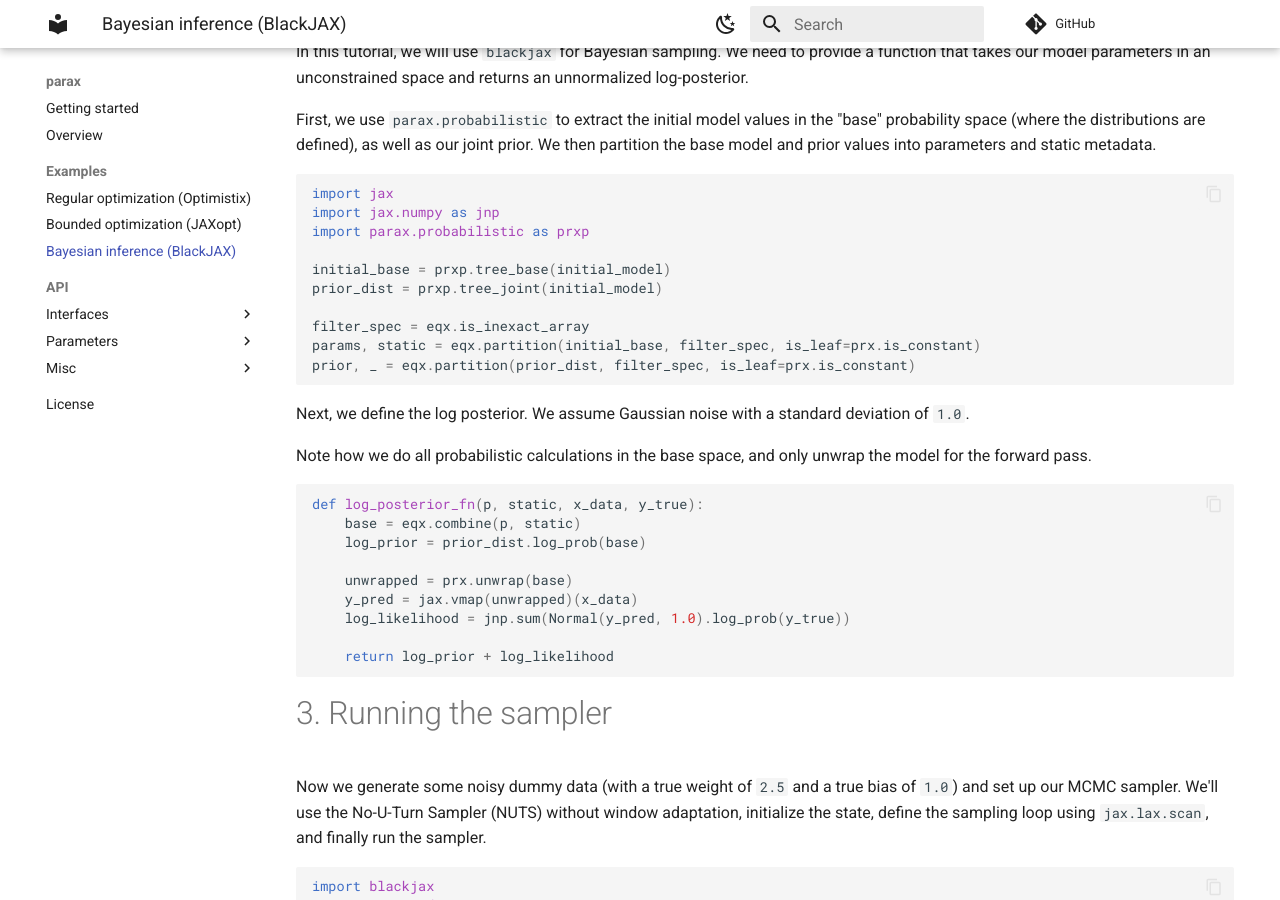
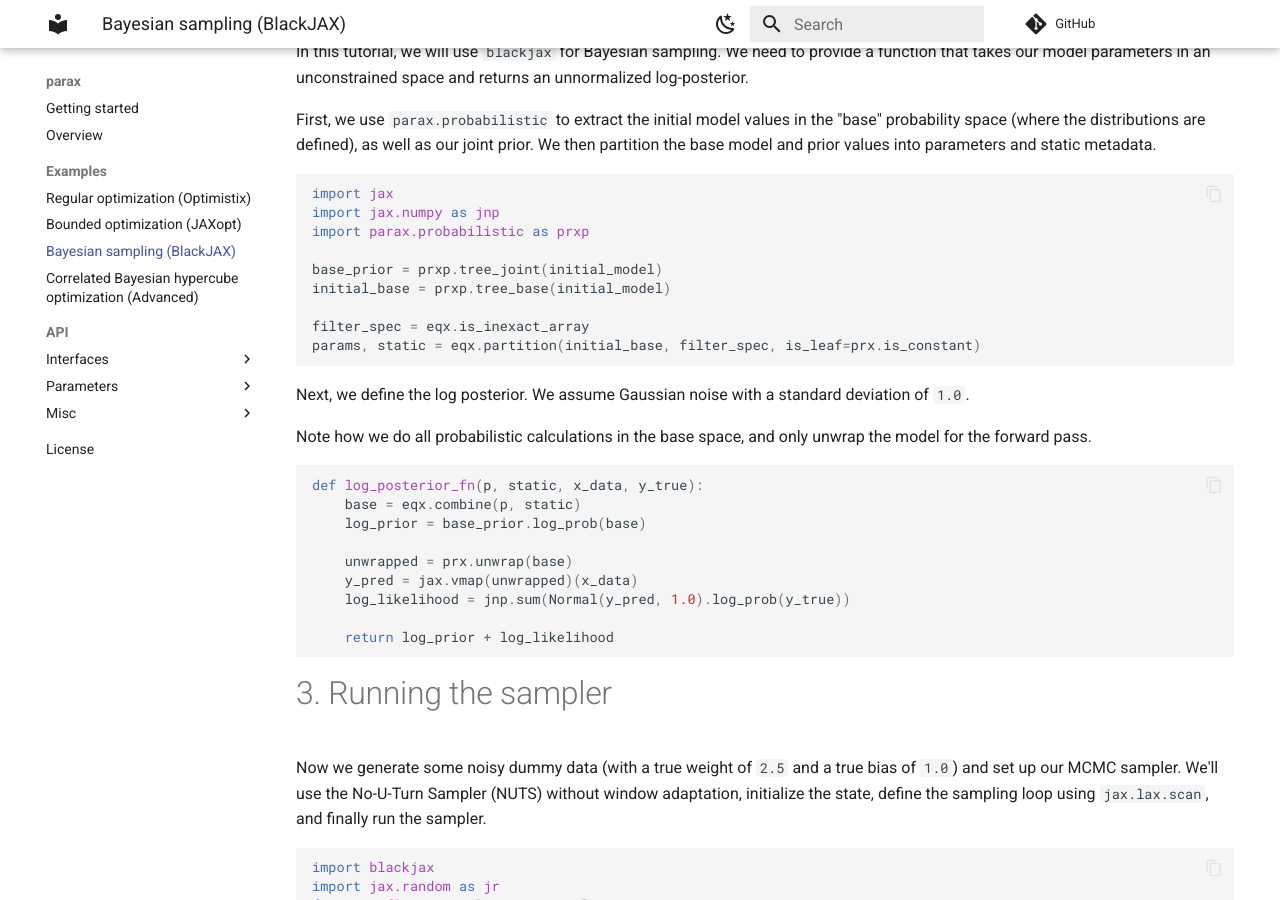
Before and after one commit to gvcallen/parax, an MkDocs documentation site: the page built from docs/examples/bayesian_sampling_blackjax.md, in a window 1280 px wide and 900 px high, scrolled down 596 px. Built offline with MkDocs 1.6.1 and Material for MkDocs 9.7.7, drawn with Linux system fonts in a browser that asks for light colours; comment, search, counter and statistics services are not loaded.

````diff
--- a/docs/examples/bayesian_inference.md
+++ b/docs/examples/bayesian_sampling_blackjax.md
@@ -30,12 +30,11 @@ import jax
 import jax.numpy as jnp
 import parax.probabilistic as prxp
 
+base_prior = prxp.tree_joint(initial_model)
 initial_base = prxp.tree_base(initial_model)
-prior_dist = prxp.tree_joint(initial_model)
 
 filter_spec = eqx.is_inexact_array
 params, static = eqx.partition(initial_base, filter_spec, is_leaf=prx.is_constant)
-prior, _ = eqx.partition(prior_dist, filter_spec, is_leaf=prx.is_constant)
 ```
 
 Next, we define the log posterior. We assume Gaussian noise with a standard deviation of `1.0`.
@@ -45,7 +44,7 @@ Note how we do all probabilistic calculations in the base space, and only unwrap
 ```python
 def log_posterior_fn(p, static, x_data, y_true):
     base = eqx.combine(p, static)
-    log_prior = prior_dist.log_prob(base)
+    log_prior = base_prior.log_prob(base)
 
     unwrapped = prx.unwrap(base)
     y_pred = jax.vmap(unwrapped)(x_data)
--- a/mkdocs.yml
+++ b/mkdocs.yml
@@ -51,9 +51,10 @@ nav:
   - Getting started: index.md
   - Overview: overview.md
   - Examples:
-    - Regular optimization (Optimistix): examples/modeling_and_optimization.md
-    - Bounded optimization (JAXopt): examples/bounded_optimization.md
-    - Bayesian inference (BlackJAX): examples/bayesian_inference.md
+    - Regular optimization (Optimistix): examples/regular_optimization_optimistix.md
+    - Bounded optimization (JAXopt): examples/bounded_optimization_jaxopt.md
+    - Bayesian sampling (BlackJAX): examples/bayesian_sampling_blackjax.md
+    - Correlated Bayesian hypercube optimization (Advanced): examples/correlated_bayesian_hypercube_optimization.md
   - API:
     - Interfaces:
       - Constant: api/constant.md
--- a/parax/__init__.py
+++ b/parax/__init__.py
@@ -12,6 +12,7 @@ from parax.unwrappables import (
     Frozen as Frozen,
     Parameterized as Parameterized,
     Computed as Computed,
+    Static as Static,
     unwrap as unwrap,
 )
 
--- a/pyproject.toml
+++ b/pyproject.toml
@@ -1,6 +1,6 @@
 [project]
 name = "parax"
-version = "0.6.3"
+version = "0.6.4"
 description = "Parametric modeling in JAX"
 readme = "README.md"
 authors = [
````
Also changed, not shown: README.md (+3 -2 lines), docs/api/converters.md (+3 -1 lines), docs/api/unwrappables.md (+2 -0 lines), docs/examples/correlated_bayesian_hypercube_optimization.md (added, +7 -0 lines), docs/examples/bounded_optimization_jaxopt.md (renamed from docs/examples/bounded_optimization.md), docs/examples/regular_optimization_optimistix.md (renamed from docs/examples/modeling_and_optimization.md), 4 other files.
